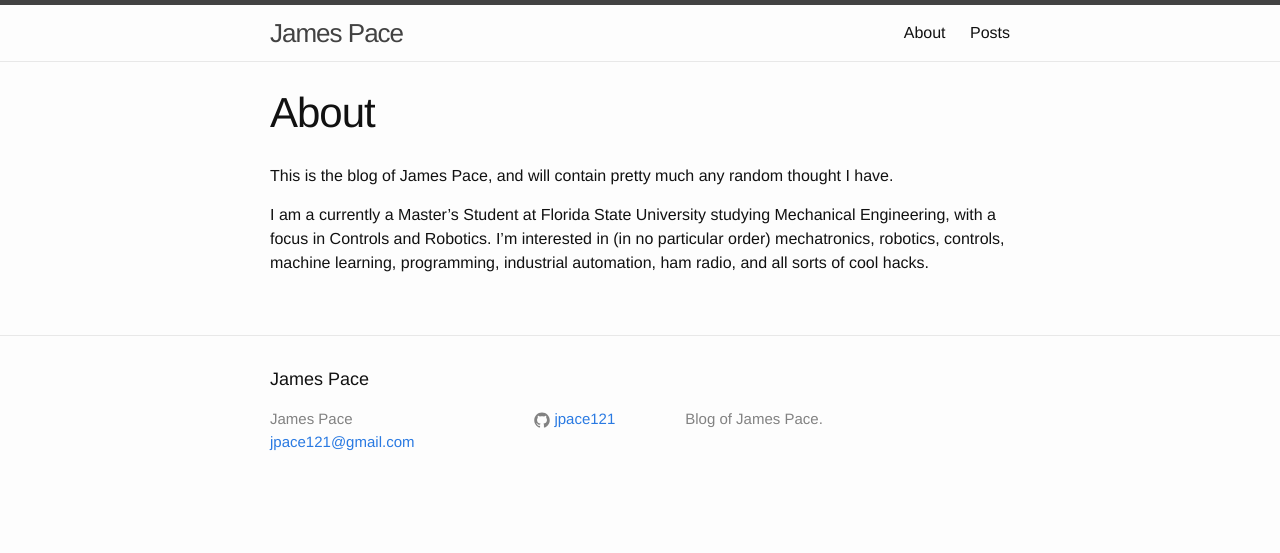
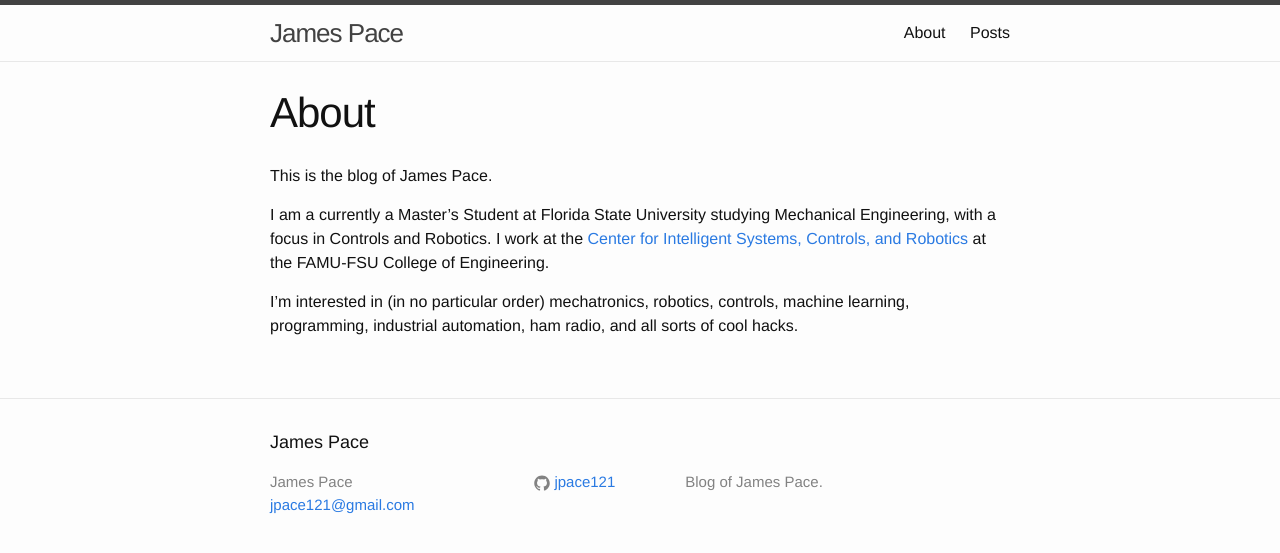
Before and after one commit to jpace121/github-site-old, a Jekyll site: the page built from about.md, in a window 1280 px wide. Shown: the top 553 px of the page. Built offline with Jekyll 4.4.1, drawn with Linux system fonts in a browser that asks for light colours.

Commit message:
Add ciscor link.

```diff
--- a/about.md
+++ b/about.md
@@ -4,11 +4,14 @@ title: About
 permalink: /about/
 ---
 
-This is the blog of James Pace, and will contain pretty much any random thought
-I have.
+This is the blog of James Pace.
 
 I am a currently a Master's Student at Florida State University studying
-Mechanical Engineering, with a focus in Controls and Robotics.
+Mechanical Engineering, with a focus in Controls and Robotics. I
+work at the
+[Center for Intelligent Systems, Controls, and Robotics](http://www.ciscor.org)
+at the FAMU-FSU College of Engineering.
+
 I'm interested in (in no particular order) mechatronics, robotics,
 controls, machine learning, programming, industrial automation,
 ham radio, and all sorts of cool hacks.
```
